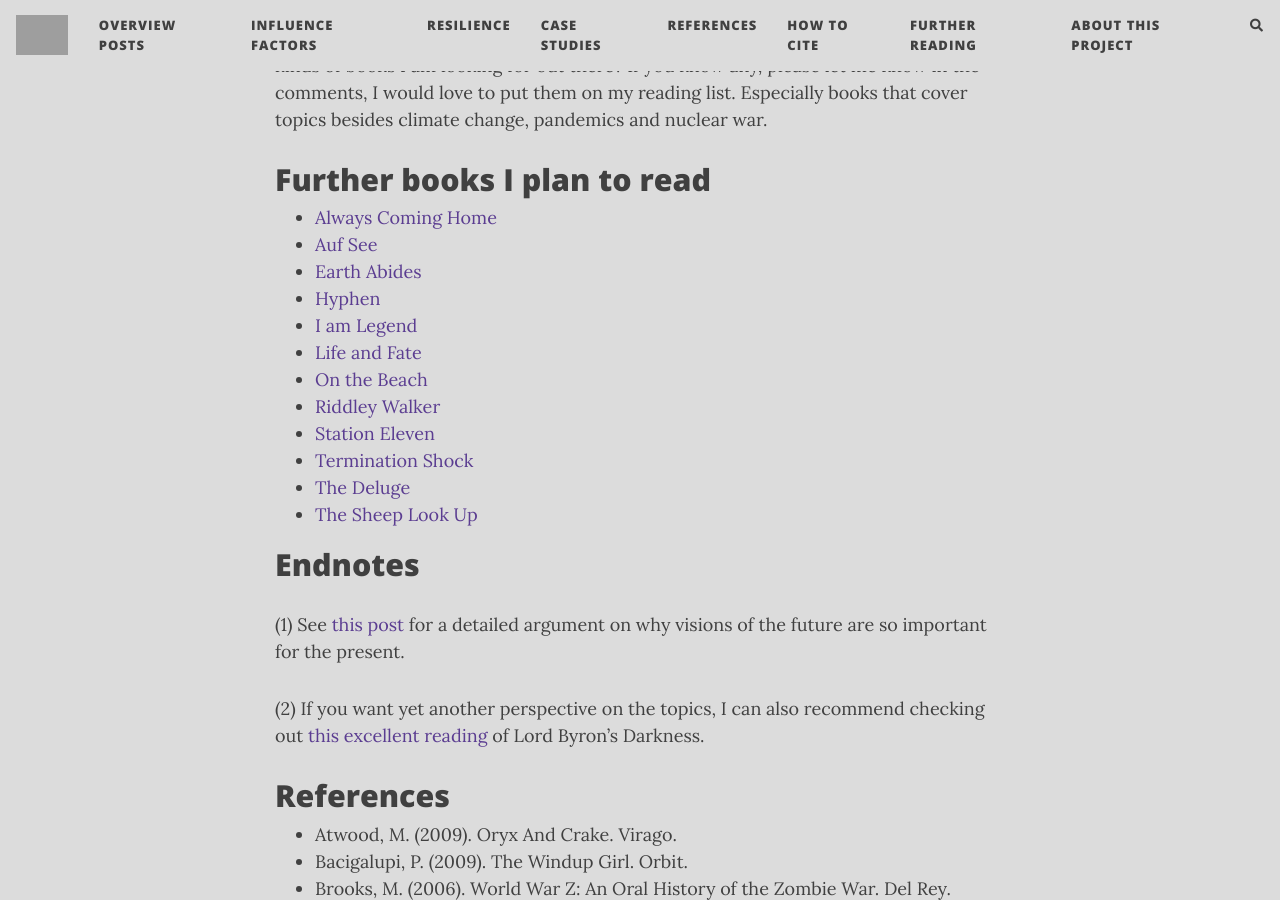
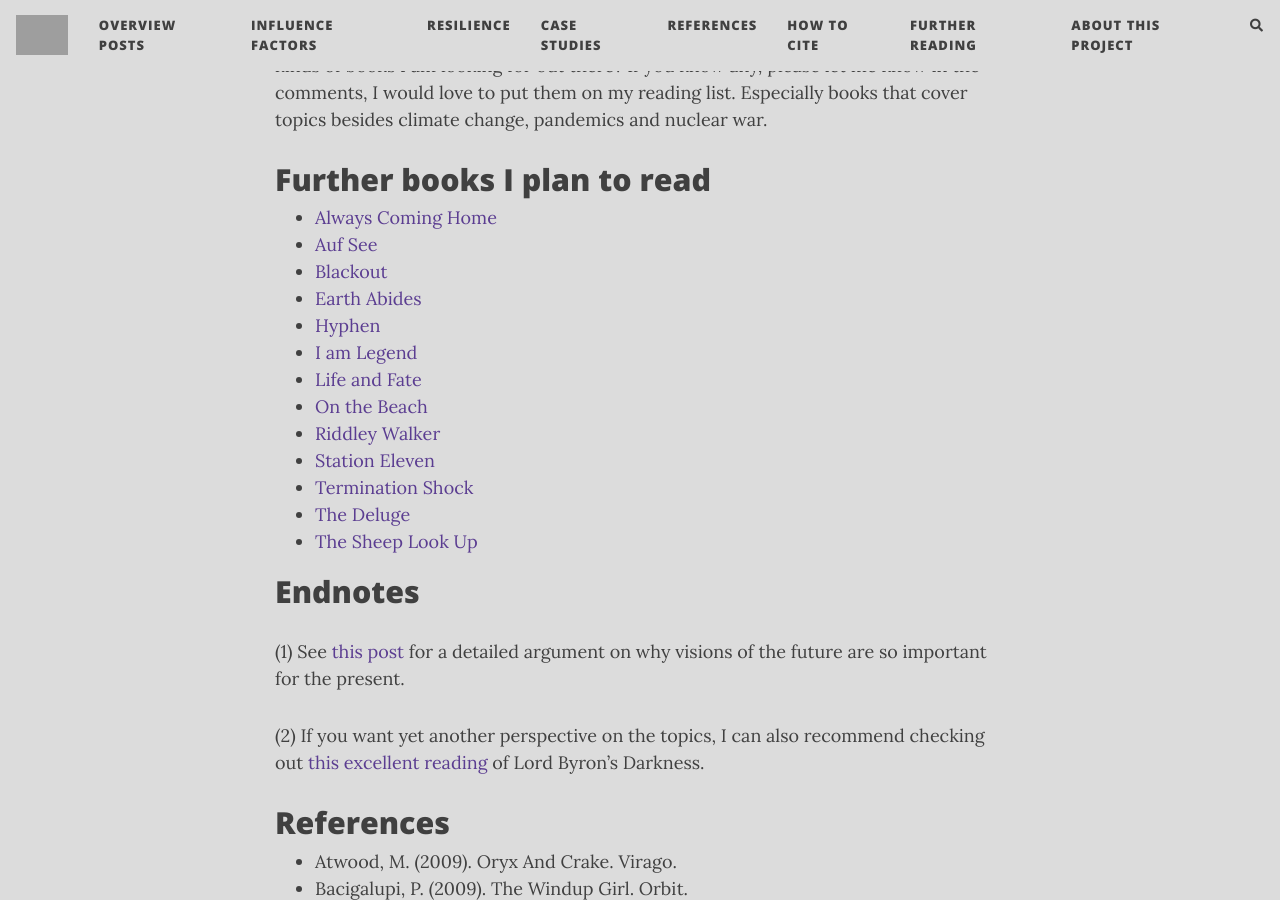
Before and after one commit to florianjehn/Societal_Collapse, a Jekyll site: the page built from _posts/2026-07-10-fiction.md, in a window 1280 px wide and 900 px high, scrolled down 8516 px. Built offline with Jekyll 4.4.1, drawn with Linux system fonts in a browser that asks for light colours; nearby versions of some CDN libraries; comment, search, counter and statistics services are not loaded; grey boxes are pictures that could not be loaded.

Commit message:
Update 2026-07-10-fiction.md

```diff
--- a/_posts/2026-07-10-fiction.md
+++ b/_posts/2026-07-10-fiction.md
@@ -107,6 +107,7 @@
 
 * [Always Coming Home](https://en.wikipedia.org/wiki/Always_Coming_Home)
 * [Auf See](https://www.goodreads.com/book/show/60869319-auf-see)
+* [Blackout](https://www.goodreads.com/book/show/59023013-blackout)
 * [Earth Abides](https://en.wikipedia.org/wiki/Earth_Abides)
 * [Hyphen](https://www.goodreads.com/book/show/217729729-hyphen)
 * [I am Legend](https://en.wikipedia.org/wiki/I_Am_Legend_(novel))
```
